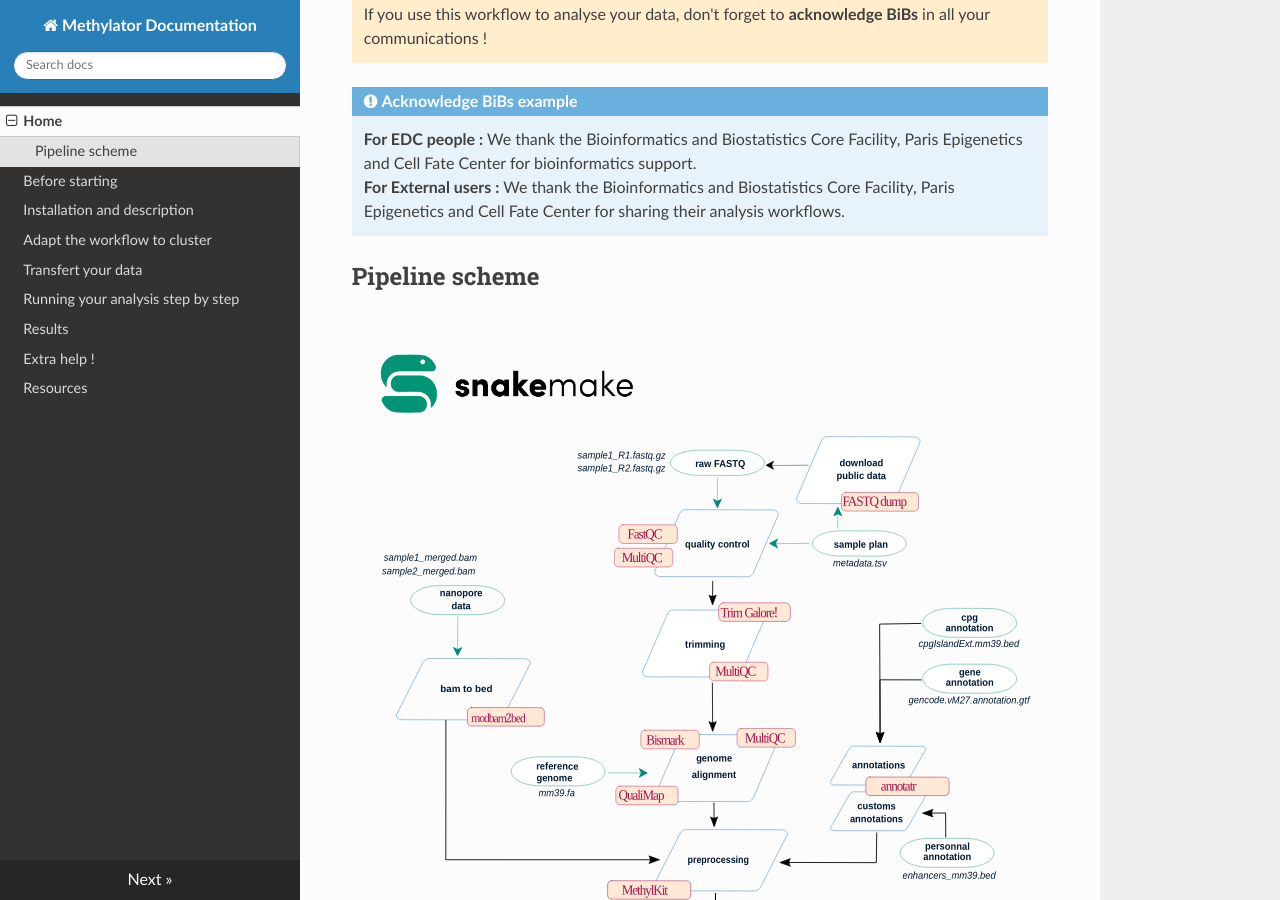
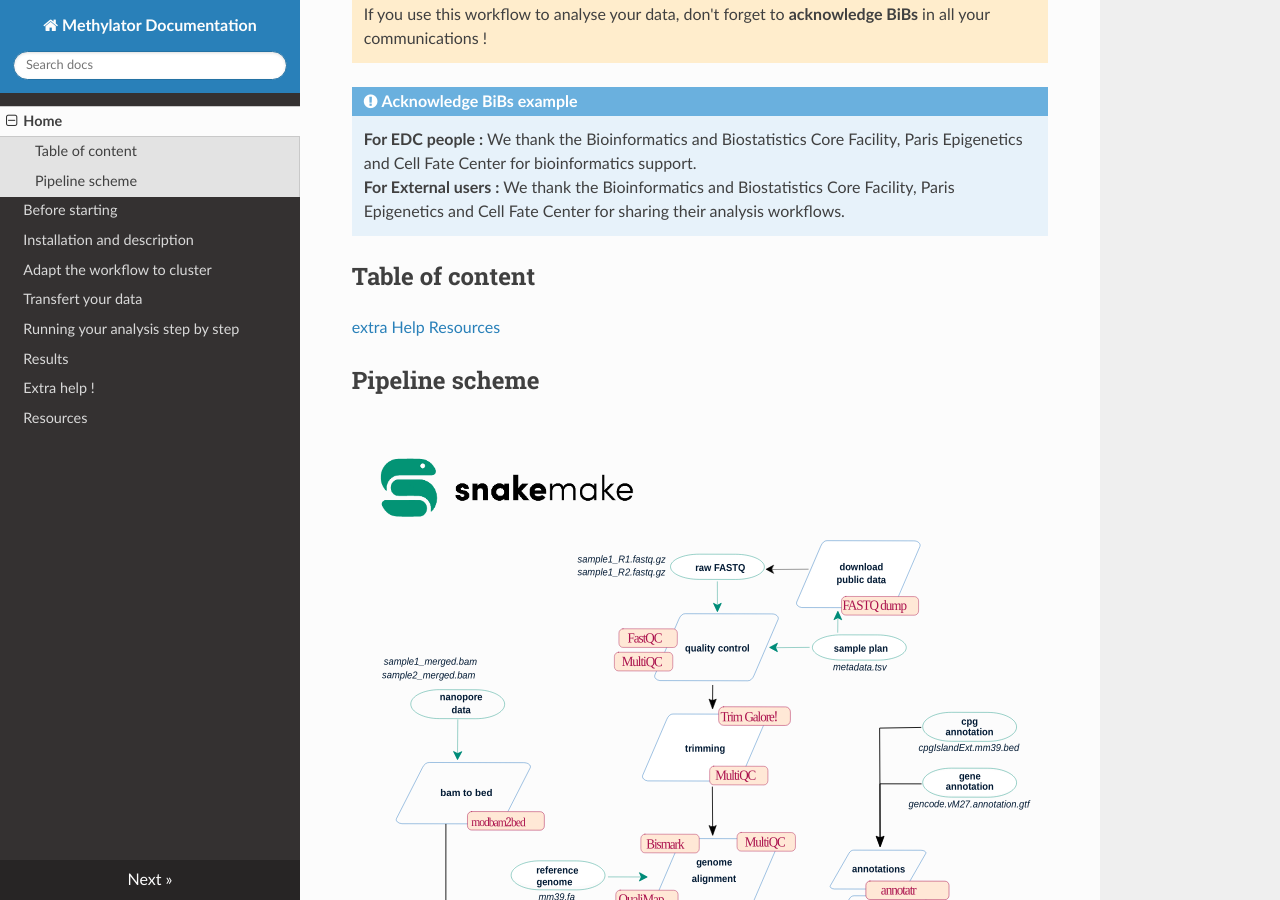
Before and after one commit to parisepigenetics/Methylator-Documentation, an MkDocs documentation site: the page built from docs/index.md, in a window 1280 px wide and 900 px high, scrolled down 391 px. Built offline with MkDocs 1.6.1, drawn with Linux system fonts in a browser that asks for light colours; nearby versions of some CDN libraries.

Commit message:
Update index.md

```diff
--- a/docs/index.md
+++ b/docs/index.md
@@ -12,6 +12,10 @@ Methylator is a complete Snakemake workﬂow to analyse DNA methylation data. Me
     **For EDC people :** We thank the Bioinformatics and Biostatistics Core Facility, Paris Epigenetics and Cell Fate Center for bioinformatics support.
     **For External users :** We thank the Bioinformatics and Biostatistics Core Facility, Paris Epigenetics and Cell Fate Center for sharing their analysis workflows.
 
+## Table of content
+[extra Help](extra_help.md)
+[Resources](resources)
+
 ## Pipeline scheme
 ![Methylator Schema](img/poster_methylator.svg)
 
```
